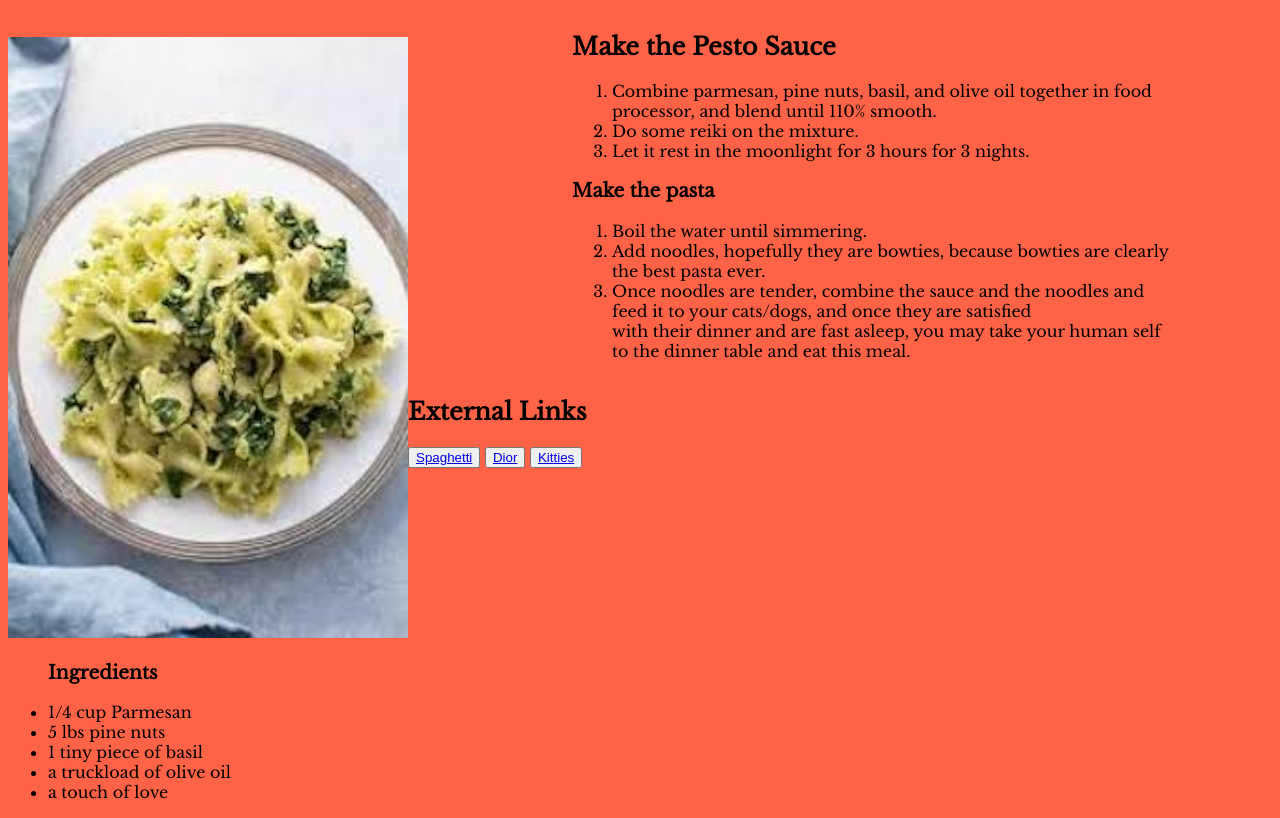
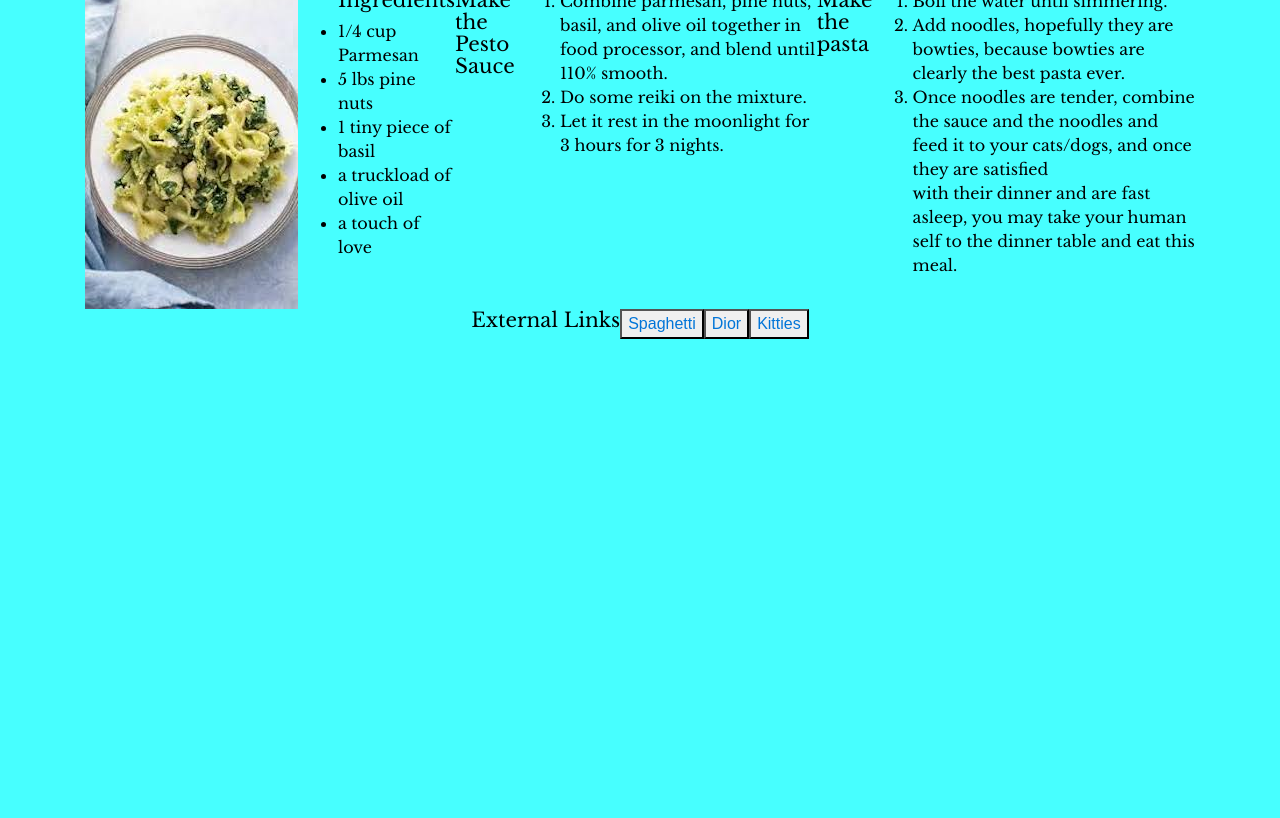
Before and after one commit to amandagifford101/techtonica-assignments, a plain HTML site: page wk2/Recipe-Page/index.html in a window 1280 px wide. Shown: the part 107-925 px from the top of the page. After the commit the page ends 800 px from the top, so only its background shows below. Drawn offline with nearby package versions, Linux system fonts and the light colour scheme.

Commit message:
added bootstrap

```diff
--- a/wk2/Recipe-Page/index.css
+++ b/wk2/Recipe-Page/index.css
@@ -1,28 +1,14 @@
-
-
+@import url('https://maxcdn.bootstrapcdn.com/bootstrap/4.0.0-alpha.6/css/bootstrap.min.css');
 body {
     font-family: 'Libre Baskerville', serif;
     color:black;
-    background-color:tomato;
-}
-
-.left {
-    margin-top: 25px;
-    float: left;
-
+    background-color:rgb(71, 255, 255);
 
 }
 
-.right {
-    float: right;
-    margin-right: 100px;
-    width: 600px;
-}
-
-.links {
-    display: inline-block;
-    position: relative;
-    bottom: 0;
-    overflow: auto;
+.container {
+    display: flex;
+    justify-content: center;
+    align-items: left;
 
 }
--- a/wk2/Recipe-Page/index.html
+++ b/wk2/Recipe-Page/index.html
@@ -3,39 +3,36 @@
     <head>
         <div class="top">
         <title>Mom's Pesto Primavera</title>
+        <link rel="stylesheet" href="https://stackpath.bootstrapcdn.com/bootstrap/4.3.1/css/bootstrap.min.css" integrity="sha384-ggOyR0iXCbMQv3Xipma34MD+dH/1fQ784/j6cY/iJTQUOhcWr7x9JvoRxT2MZw1T" crossorigin="anonymous">
         <link rel = "stylesheet"
             type="text/css"
             href="index.css"
             />
-            <link href="https://fonts.googleapis.com/css?family=Libre+Baskerville&display=swap" rel="stylesheet">
+           <link href="https://fonts.googleapis.com/css?family=Libre+Baskerville&display=swap" rel="stylesheet">
             <meta charset="utf-8">
+        </div>
     </head>
     <body>
+        <div class="container">
         <h1>Mom's Pesto Primavera</h1>
         <p>My mom would always cook this pasta with a lot of fresh veggies and parmesan cheese for me and my sister when the time was right.</p>
     </div>
-    <div class="left">
-    <div>
-        <img width="400px" src="download.jpg">
-    </div>
-    <div>
-        <ul><h3>Ingredients</h3>
+    <div class="container">
+        <img src="download.jpg">
+        <ul><h5>Ingredients</h5>
             <li>1/4 cup Parmesan</li>
             <li>5 lbs pine nuts</li>
             <li>1 tiny piece of basil</li>
             <li>a truckload of olive oil</li>
             <li>a touch of love</li>
         </ul>
-        </div>
-    </div>
-        <div class="right">
-        <h2>Make the Pesto Sauce</h2>
+        <h5>Make the Pesto Sauce</h5>
         <ol>
             <li>Combine parmesan, pine nuts, basil, and olive oil together in food processor, and blend until 110% smooth.</li>
             <li>Do some reiki on the mixture.</li>
             <li>Let it rest in the moonlight for 3 hours for 3 nights.</li>
         </ol>
-        <h3>Make the pasta</h3>
+        <h5>Make the pasta</h5>
         <ol>
             <li>Boil the water until simmering.</li>
             <li>Add noodles, hopefully they are bowties, because bowties are clearly the best pasta ever.</li>
@@ -43,8 +40,8 @@
                 with their dinner and are fast asleep, you may take your human self to the dinner table and eat this meal.</li>
         </ol>
     </div>
-    <div class="links">
-        <h2>External Links</h2>
+    <div class="container">
+        <h5>External Links   </h5>
         <button><a href="http://www.spaghetti.com/">Spaghetti</a></button>
         <button><a href="https://www.dior.com/en_us">Dior</a></button>
         <button><a href="https://www.humanesociety.org/">Kitties</a></button>
```
